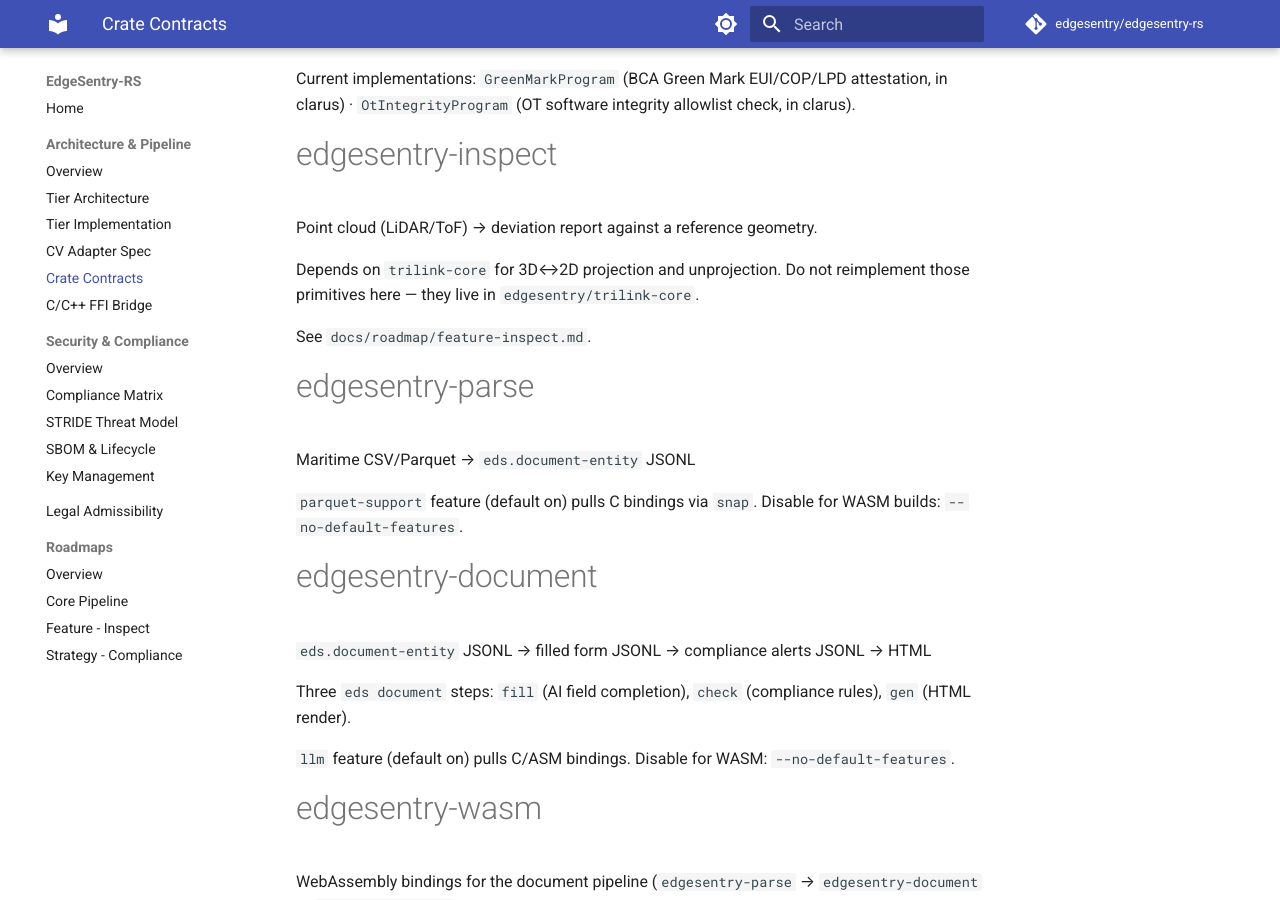
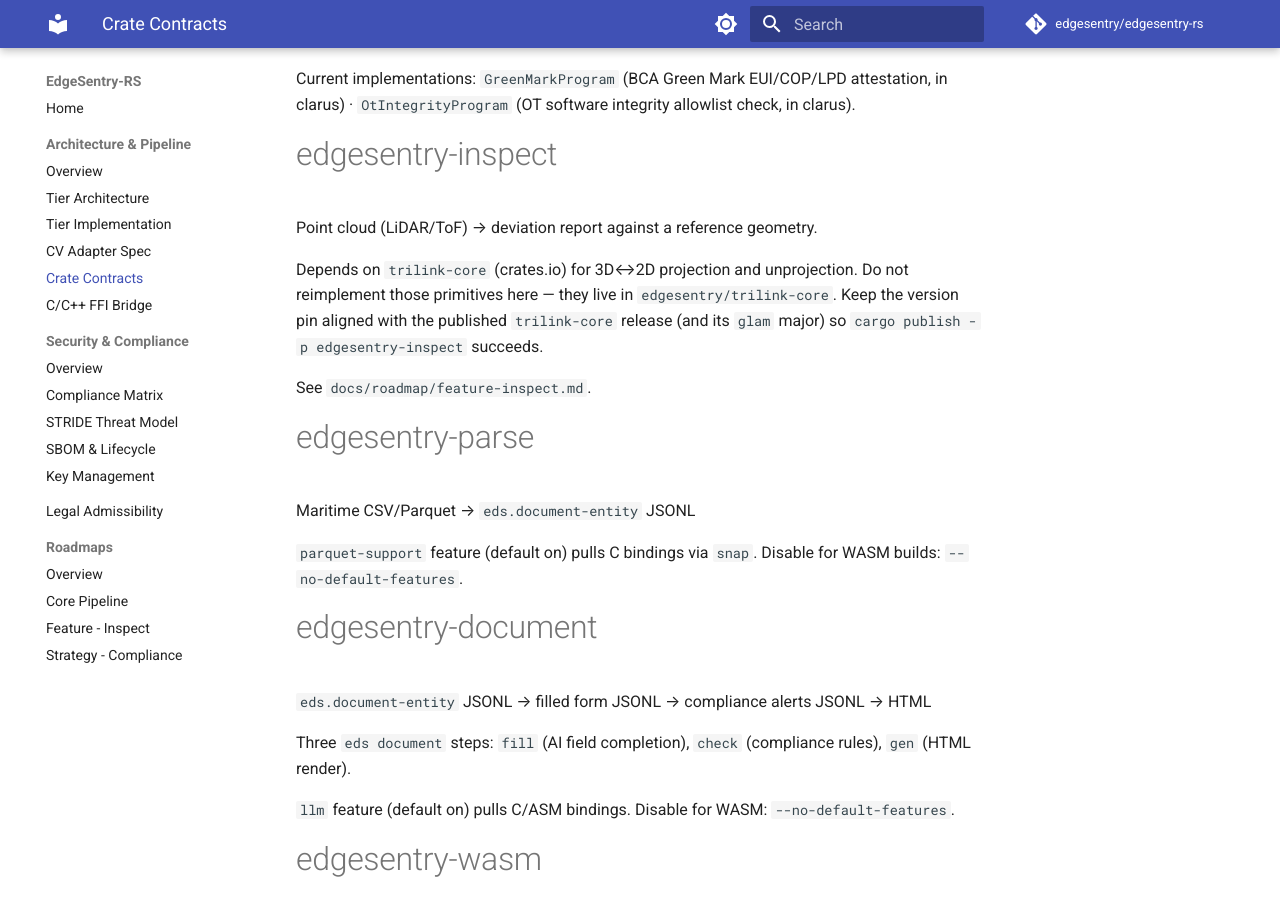
Before and after one commit to edgesentry/edgesentry-rs, an MkDocs documentation site: the page built from docs/crates.md, in a window 1280 px wide and 900 px high, scrolled down 3684 px. Built offline with MkDocs 1.6.1 and Material for MkDocs 9.7.7, drawn with Linux system fonts in a browser that asks for light colours; comment, search, counter and statistics services are not loaded.

Commit message:
fix(inspect): depend on trilink-core from crates.io for publish (#468)
## Summary
- Release
[#24](https://github.com/edgesentry/edgesentry-rs/actions/runs/35739741378)
published `edgesentry-zkp` / `edgesentry-audit` but failed on
`edgesentry-inspect` because `trilink-core` was a git-only dependency
- Switch `edgesentry-inspect` to `trilink-core = \"0.1.1\"` from
crates.io and pin `glam = \"0.32\"` to match that release (avoids
Mat4/Vec3 type mismatch with glam 0.33)
- Drop `trilink-core` from `deny.toml` `allow-git`

## Recovery after merge
Re-run **Publish crates.io packages** on the failed release (or
re-dispatch) so `edgesentry-inspect@0.2.2` can upload. zkp/audit@0.2.2
are already on crates.io and will be skipped.

## Test plan
- [x] `cargo check -p edgesentry-inspect` / `cargo check -p eds`
- [x] `cargo test -p edgesentry-inspect`
- [x] `cargo publish --dry-run --locked -p edgesentry-inspect`
- [ ] After merge, re-run release publish job and confirm
`edgesentry-inspect@0.2.2` on crates.io

Made with [Cursor](https://cursor.com)

Co-authored-by: Cursor <cursoragent@cursor.com>

```diff
--- a/deny.toml
+++ b/deny.toml
@@ -79,4 +79,6 @@ name = "dyn-eq"
 unknown-registry = "deny"
 unknown-git = "deny"
 allow-registry = ["https://github.com/rust-lang/crates.io-index"]
-allow-git = ["https://github.com/edgesentry/trilink-core"]
+# No git crates currently required; keep empty allow-list so accidental
+# git deps fail cargo-deny until explicitly reviewed.
+allow-git = []
--- a/docs/crates.md
+++ b/docs/crates.md
@@ -114,7 +114,10 @@ Current implementations: `GreenMarkProgram` (BCA Green Mark EUI/COP/LPD attestat
 
 Point cloud (LiDAR/ToF) → deviation report against a reference geometry.
 
-Depends on `trilink-core` for 3D↔2D projection and unprojection. Do not reimplement those primitives here — they live in `edgesentry/trilink-core`.
+Depends on `trilink-core` (crates.io) for 3D↔2D projection and unprojection.
+Do not reimplement those primitives here — they live in `edgesentry/trilink-core`.
+Keep the version pin aligned with the published `trilink-core` release (and its
+`glam` major) so `cargo publish -p edgesentry-inspect` succeeds.
 
 See `docs/roadmap/feature-inspect.md`.
 
```
Also changed, not shown: 3 other files.
